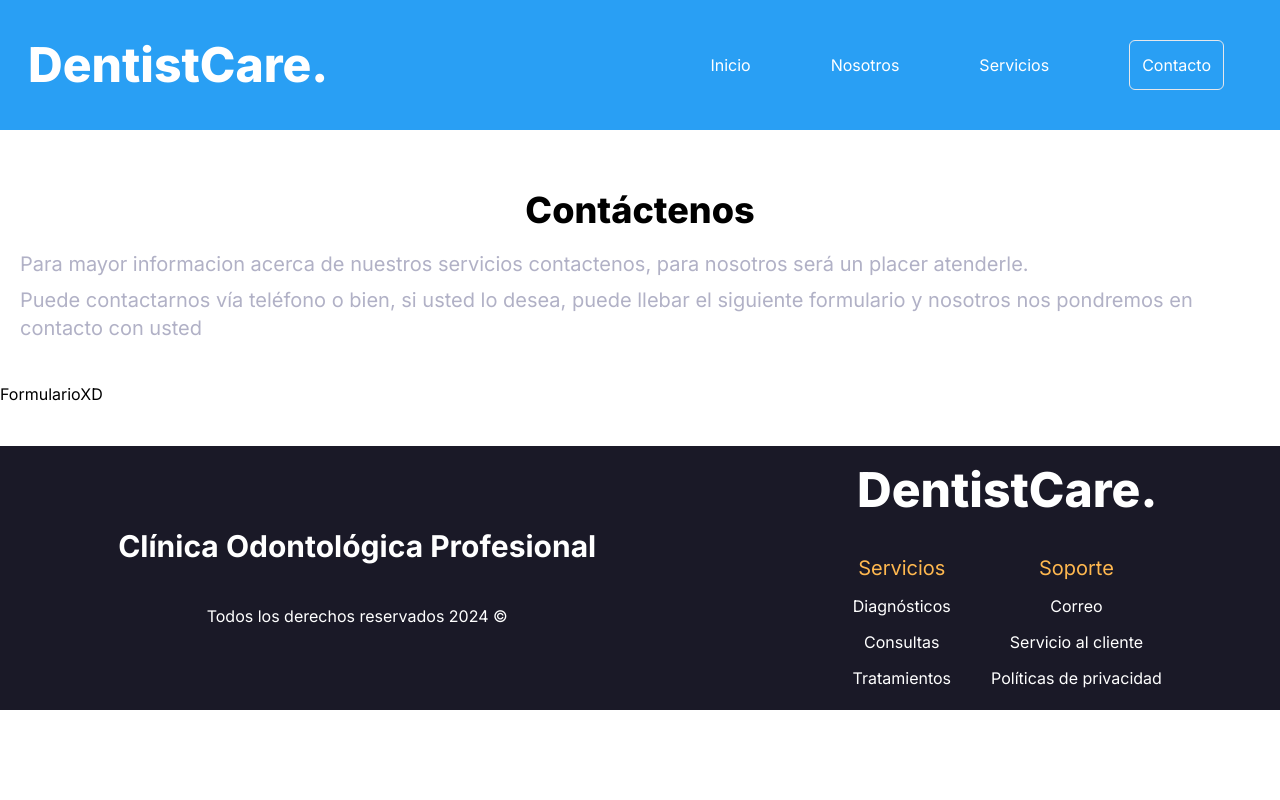
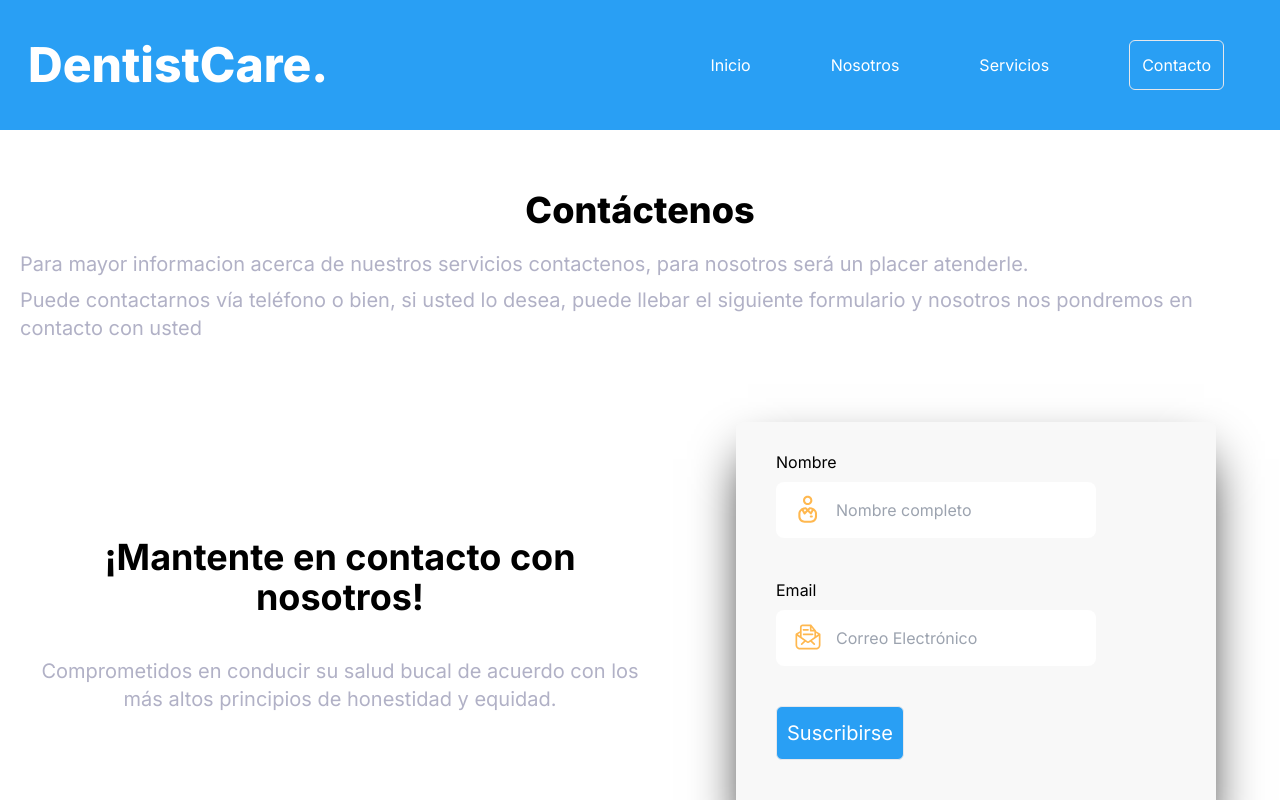
Before and after one commit to AlanHernandez97/DentistCare, a Next.js app: page /contact in a window 1280 px wide. Shown: the top 800 px of the page. Built offline with nearby package versions, Linux system fonts and the light colour scheme.

Commit message:
Pagina contactanos terminada

```diff
--- a/app/(views)/about/page.tsx
+++ b/app/(views)/about/page.tsx
@@ -1,6 +1,7 @@
 import TalentTeam from '@/src/components/Organisms/team/TalentTeam'
 import type { Metadata } from 'next'
 import DentistImages from '../../../src/components/Atoms/DentistImages';
+import LinkButton from '../../../src/components/Atoms/LinkButton';
 
 export const metadata: Metadata = {
 	title: 'Acerca de',
@@ -10,7 +11,7 @@ export const metadata: Metadata = {
 export default function AboutPage() {
 	return (
 		<div>
-			<section className='py-5'>
+			<section className='w-full flex flex-col py-5'>
 				<h3 className='w-full text-4xl text-center font-bold'>Conoce nuestra historia</h3>
 				<div className='w-auto flex flex-wrap justify-around items-center py-10 gap-8'>
 					<div className='w-auto py-5'>
@@ -29,6 +30,12 @@ export default function AboutPage() {
 						</span>
 					</div>
 				</div>
+				<div className='text-white flex justify-center'>
+					<LinkButton
+						path='#'
+						text='Agendar'
+					/>
+				</div>
 			</section>
 			<TalentTeam />
 		</div>
--- a/src/components/Organisms/contactForm/ContactForm.tsx
+++ b/src/components/Organisms/contactForm/ContactForm.tsx
@@ -1,9 +1,60 @@
 import React from 'react'
+import LinkButton from '../../Atoms/LinkButton'
+import DentistImages from '../../Atoms/DentistImages'
 
 export default function ContactForm() {
 	return (
-		<div>
-			<h1>FormularioXD</h1>
+		<div className='w-full py-10 px-10'>
+			<div className='w-auto flex flex-wrap items-center gap-12 md:gap-24'>
+				<div className='w-auto flex flex-col flex-wrap  gap-10 xl:w-1/2'>
+					<h3 className='w-full text-4xl text-center font-bold xl:w1/2'>¡Mantente en contacto con nosotros!</h3>
+					<span className='w-full text-xl text-center text-[#B1B1C6] xl:1/2'>
+						Comprometidos en conducir su salud bucal de acuerdo con los más altos principios de honestidad y equidad.
+					</span>
+				</div>
+				<form className='w-full h-fit flex flex-col flex-wrap gap-10 justify-center bg-[#F8F8F8] shadow-2xl shadow-black px-10 py-7 rounded-md xl:w-2/5'>
+					<div className='relative w-auto flex flex-col flex-wrap gap-2 lg:w-4/5'>
+						<label htmlFor="name">Nombre</label>
+						<input
+							name='name'
+							className='p-4 border-solid border-black rounded-lg'
+							type="text"
+							placeholder='Nombre completo'
+							style={{ paddingLeft: '60px' }}
+						/>
+						<div className="absolute left-3 top-2/3 m-auto transform -translate-y-1/2 text-gray-400">
+							<DentistImages
+								src='/User.svg'
+								width={40}
+								height={1}
+							/>
+						</div>
+					</div>
+					<div className='relative w-auto flex flex-col flex-wrap gap-2 lg:w-4/5'>
+						<label htmlFor="email">Email</label>
+						<input
+							className='p-4 border-solid border-black rounded-lg'
+							name='email'
+							type="email"
+							placeholder='Correo Electrónico'
+							style={{ paddingLeft: '60px' }}
+						/>
+						<div className="absolute left-3 top-2/3 m-auto transform -translate-y-1/2 text-gray-400">
+							<DentistImages
+								src='/Email.svg'
+								width={40}
+								height={1}
+							/>
+						</div>
+					</div>
+					<div className=' text-white'>
+						<LinkButton
+							path='#'
+							text='Suscribirse'
+						/>
+					</div>
+				</form>
+			</div>
 		</div>
 	)
 }
```
Also changed, not shown: public/Email.svg (added), public/User.svg (added).
